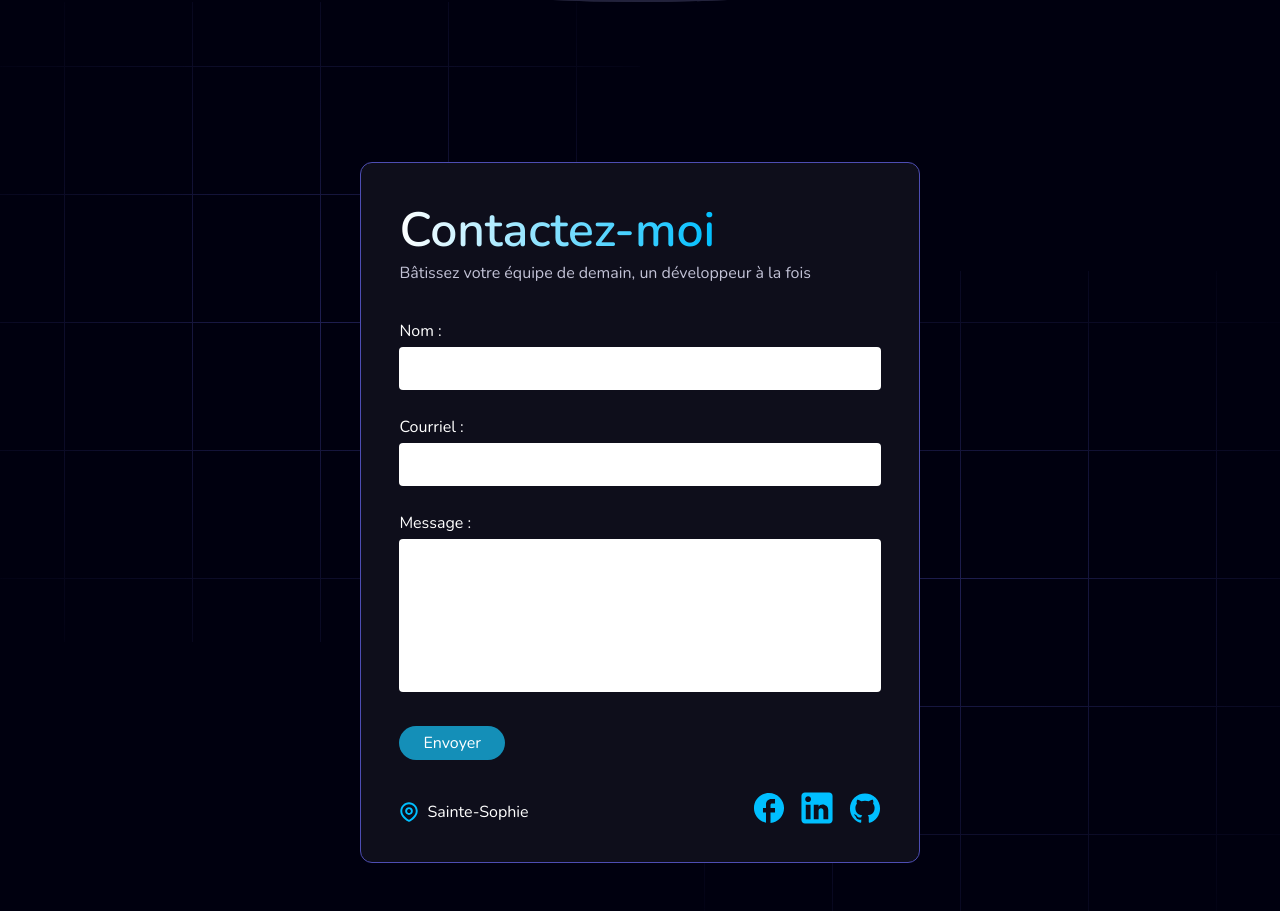
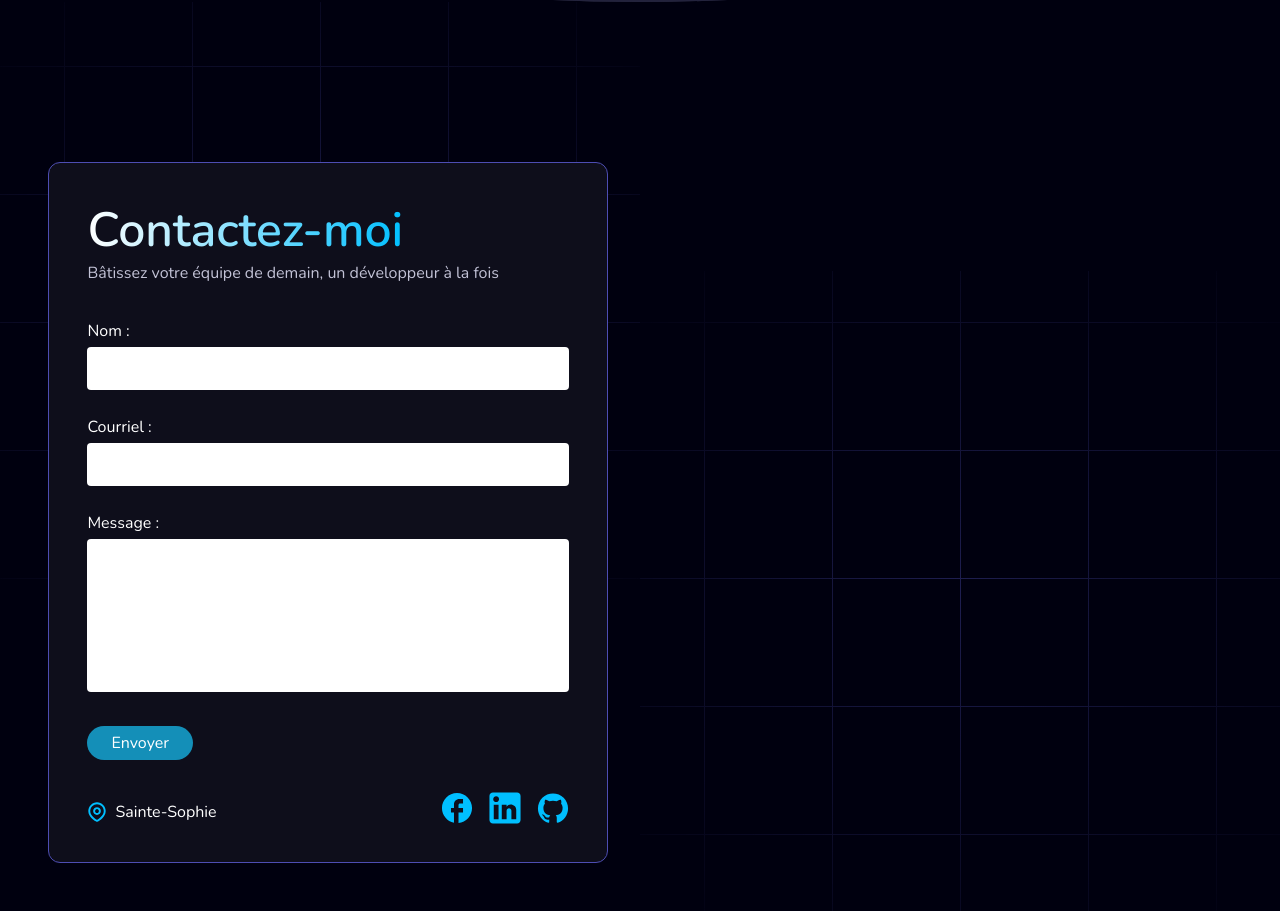
Before and after one commit to williamLafortuneCaissy/portfolio, a Next.js app: page / in a window 1280 px wide. Shown: the part 3767-4678 px from the top of the page. Built offline with nearby package versions, Linux system fonts and the light colour scheme.

Commit message:
fixed contact-form alignment

```diff
--- a/src/components/contact/contact.module.css
+++ b/src/components/contact/contact.module.css
@@ -3,6 +3,7 @@
     max-width: var(--container-width);
     padding-top: 10rem;
     padding-bottom: 3rem;
+    margin-inline: auto;
 }
 
 .content {
@@ -22,7 +23,6 @@
 }
 
 .card {
-    margin-inline: auto;
     padding: clamp(2rem, 3vw, 4rem);
     border-radius: 0.75rem;
     border: 1px solid var(--primary-border-color);
```
